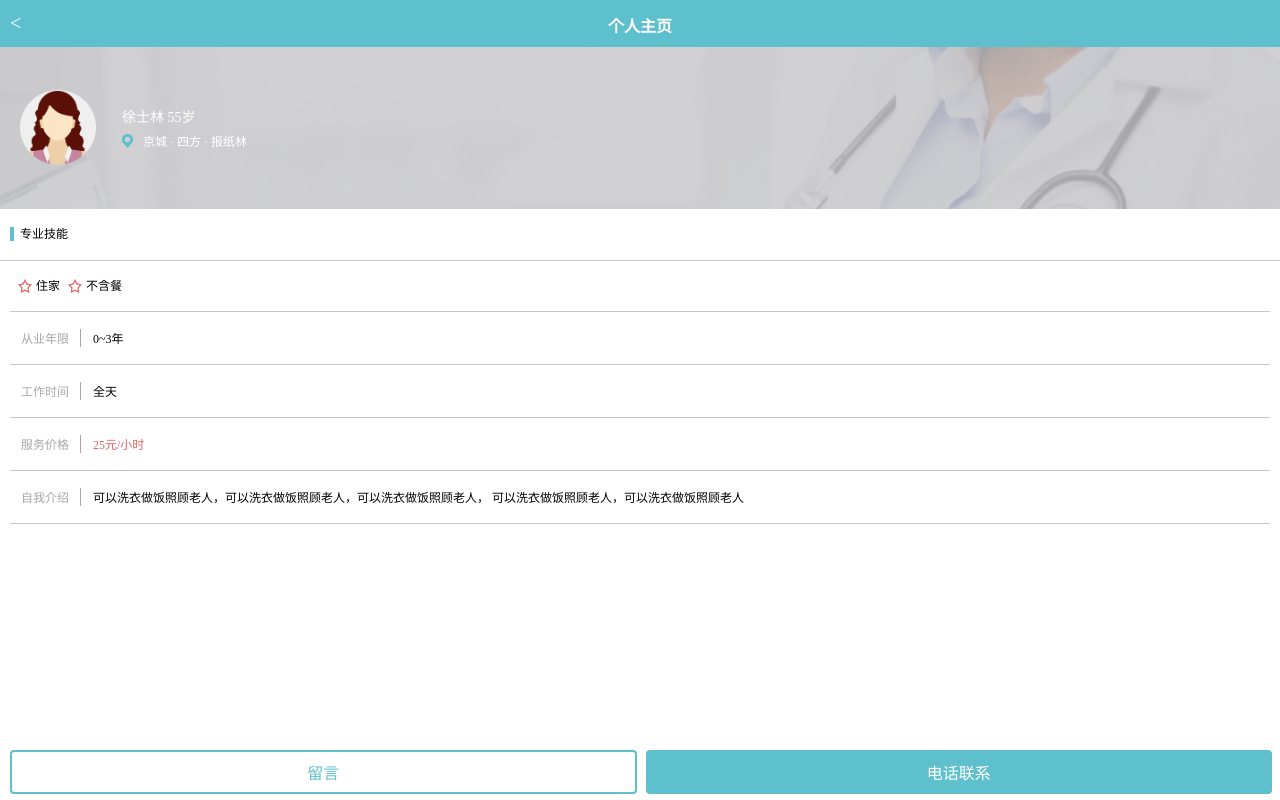
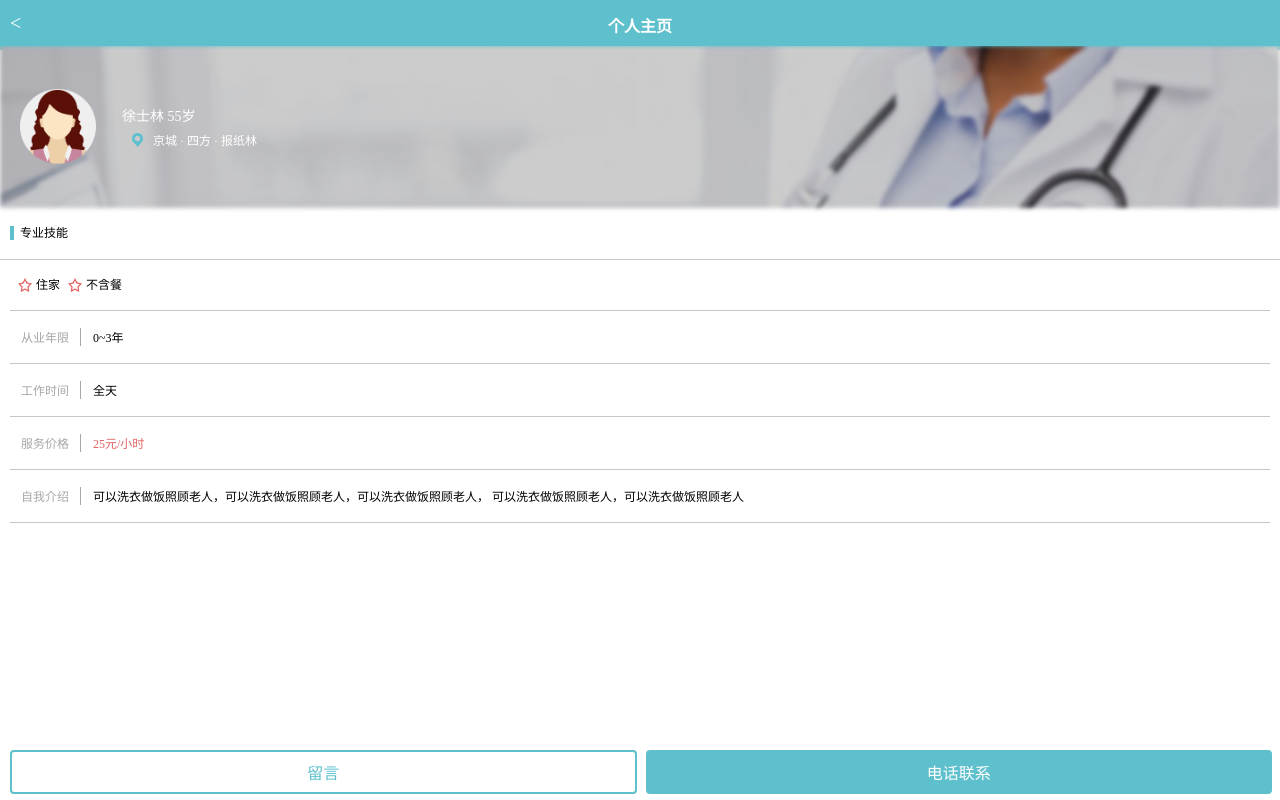
Before and after one commit to Nodreame/cssup, a plain HTML site: page task5-personalpage/index.html in a window 1280 px wide. Drawn offline with Linux system fonts and the light colour scheme.

Commit message:
feat(task5): update

```diff
--- a/task5-personalpage/app.css
+++ b/task5-personalpage/app.css
@@ -1,4 +1,4 @@
-body,ol,ul,h1,h2,h3,h4,h5,h6,p,th,td,dl,dd,form,fieldset,legend,input,textarea,select{
+body,ol,ul,h1,h2,h3,h4,h5,h6,p,th,td,dl,dd,form,fieldset,legend,input,textarea,select {
     margin: 0;
     padding: 0;
 }
@@ -58,7 +58,7 @@ main {
     position: absolute;
     width: 100%;
     min-width: 300px;
-  top: 2.35rem;
+    top: 2.3rem;
     bottom: 2.8rem;
     overflow-y: auto;
 }
@@ -66,25 +66,30 @@ main {
     height: auto;
 }
 .info {
+    position: relative;
+}
+.bg {
+    height: 8.1rem;
     background: url(assert/img/bg0.png) no-repeat 0 0;
     -webkit-background-size: cover;
        -moz-background-size: cover;
+        -ms-background-size: cover;
           -o-background-size: cover;
-  -ms-background-size: cover;
              background-size: cover;
-  /* -webkit-filter: blur(15px);
-  -moz-filter: blur(15px);
-  -o-filter: blur(15px);
-  -ms-filter: blur(15px);
-  filter: blur(15px); */
+    -webkit-filter: blur(0.05rem) brightness(90%);
+    -moz-filter: blur(0.05rem) brightness(90%);
+    -o-filter: blur(0.05rem) brightness(90%);
+    -ms-filter: blur(0.05rem) brightness(90%);
+    filter: blur(0.1rem) brightness(80%) ;
 }
-.transparent {
+.person {
+    position: absolute;
+    top: 0;
     display: flex;
     align-items: center;
     height: 8.1rem;
-  background-color: rgba(198, 198, 201, 0.8);
 }
-.transparent > img {
+.person > img {
     width: 3.8rem;
     height: 3.8rem;
     margin: 0 1rem;
@@ -99,14 +104,13 @@ main {
     margin-bottom: 0.3rem;
 }
 .detail-location {
-  display: flex;
-  align-items: center;
     font-size: 0.6rem;
 }
 .detail-location img {
+    float: left;
     width: 0.55rem;
     height: 0.7rem;
-  margin-right: 0.5rem;
+    margin: 0.1rem 0.5rem;
 }
 .skill {
     font-size: 0.6rem;
@@ -142,8 +146,6 @@ main {
 .skill-row {
     display: flex;
     display: -ms-flexbox;
-  -ms-flex-direction: row;
-  -ms-flex-wrap: wrap;
     align-items: center;
     /* -ms-flex-item-align: center; */
     -ms-align-items: center;
@@ -157,17 +159,12 @@ main {
     border-right: 0.05rem solid #a7a6aa;
 }
 .skill-row > span {
+    -ms-flex: 1;
         flex: 1;
-  -ms-flex: 1;
     padding-left: 0.6rem;
     display: inline-flex;
     display: -ms-inline-flexbox;
-  -ms-flex-direction: row;
-  -ms-flex-wrap: wrap;
 }
-/* .skill-row > p {
-  padding-left: 0.6rem;
-} */
 .price {
     color: #e26163;
 }
@@ -181,17 +178,15 @@ footer {
     padding: 0.3rem 0;
     background-color: #fff;
 }
-.btn-common{
+.btn-common {
     flex: 1;
-  margin-left: 0.5rem;
-  margin-right: 0.25rem;
+    margin: 0 0.25rem 0 0.5rem;
     color: #5fc0cd;
     background-color: #fff;
 }
-.btn-inverse{
+.btn-inverse {
     flex: 1;
-  margin-left: 0.2rem;
-  margin-right: 0.4rem;
+    margin: 0 0.4rem 0 0.2rem;
     color: #fff;
     background-color: #5fc0cd;
 }
--- a/task5-personalpage/index.html
+++ b/task5-personalpage/index.html
@@ -15,7 +15,8 @@
   <main>
     <div class="content">
       <div class="info">
-        <div class="transparent">
+        <div class="bg"></div>
+        <div class="person">
           <img src="assert/img/avatar.png" alt="头像">
           <div class="detail">
             <p class="detail-nameage">徐士林&nbsp;55岁</p>
```
Also changed, not shown: study/Readme.md (added), task5-personalpage/Readme.md. Lines whose indentation alone changed are shown as unchanged.
